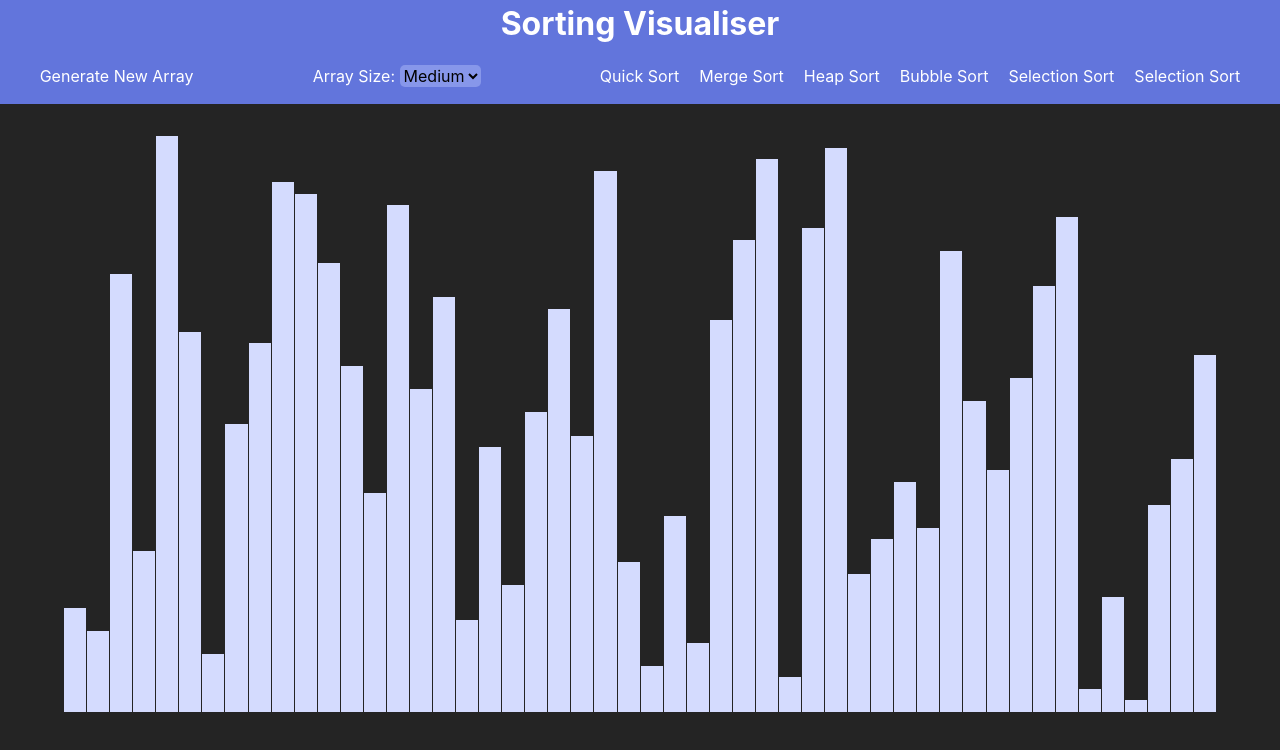
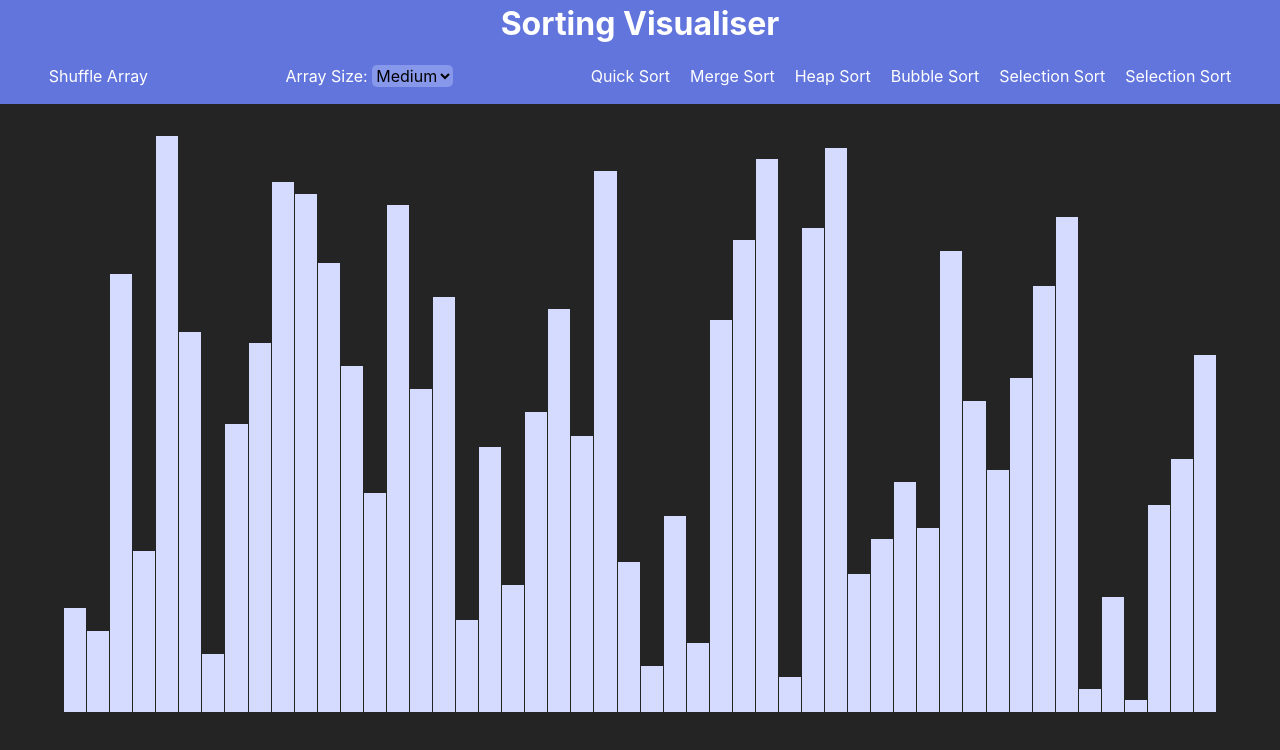
Before and after one commit to MTelschow/Sorting-Visualiser, a React (Vite) app: page / in a window 1280 px wide. Shown: the top 750 px of the page. Built offline with nearby package versions, Linux system fonts and the light colour scheme.

Commit message:
Rename Shuffle button

```diff
--- a/src/Components/FunctionBar/FunctionBar.jsx
+++ b/src/Components/FunctionBar/FunctionBar.jsx
@@ -20,7 +20,7 @@ export default function FunctionBar({
 			<h1>Sorting Visualiser</h1>
 			<div className='FunctionBar'>
 				<div className='GenerateNewArray'>
-					<p onClick={generateNewArray}>Generate New Array</p>
+					<p onClick={generateNewArray}>Shuffle Array</p>
 				</div>
 				<SizeSelect setArraySize={setArraySize} />
 				<div className='Algos'>
```
